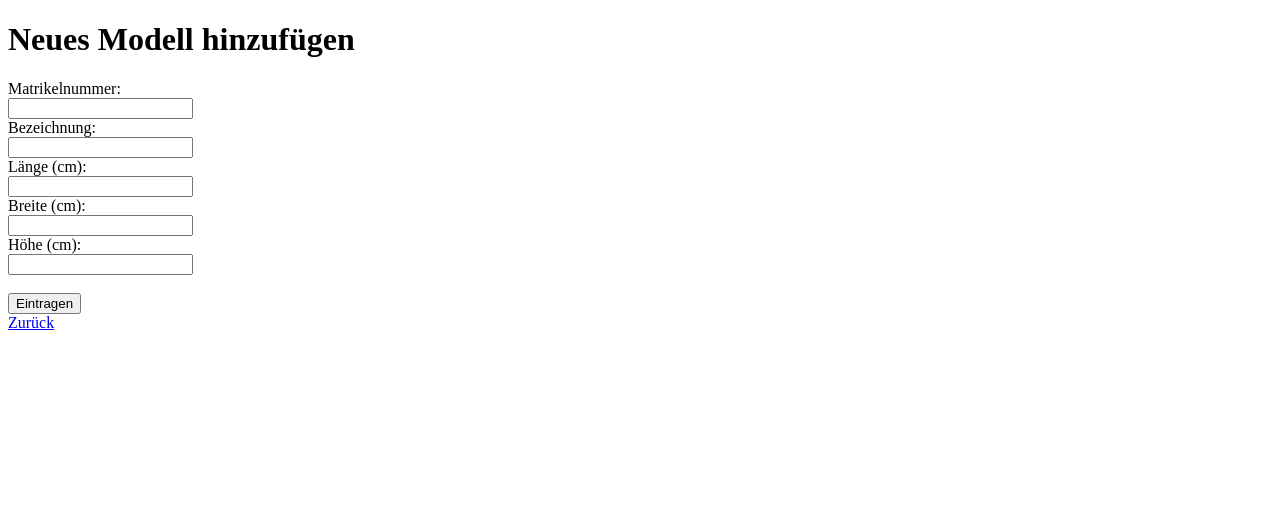
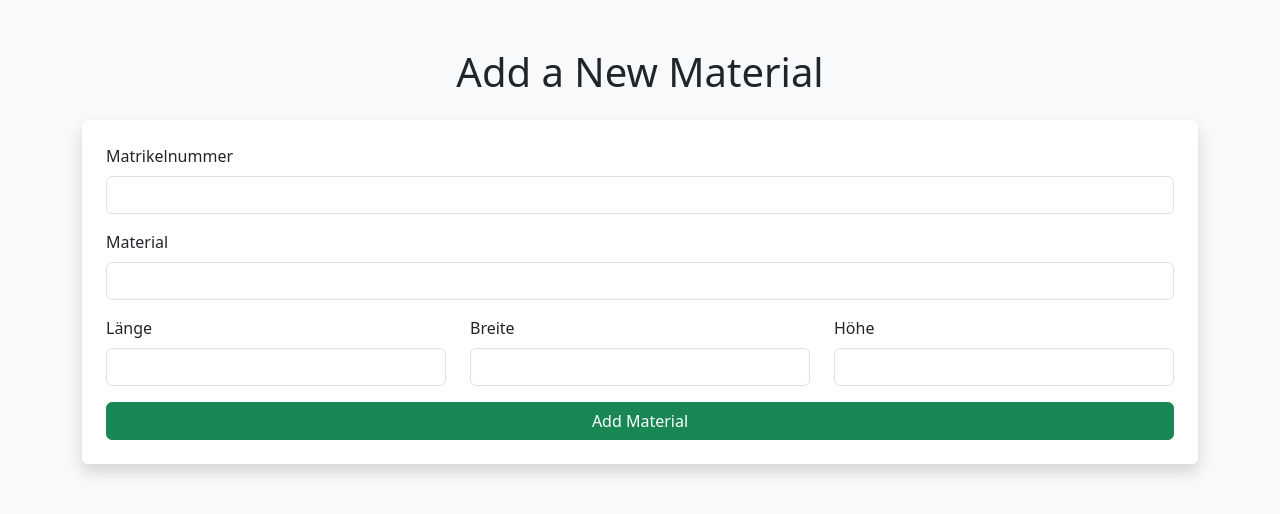
Before and after one commit to katringrs/recycling-app, a Flask app: page /add in a window 1280 px wide. Shown: the top 514 px of the page. Run offline with Flask 3, Linux system fonts and the light colour scheme.

Commit message:
UI Eingabe geändert

```diff
--- a/templates/add_model.html
+++ b/templates/add_model.html
@@ -1,23 +1,40 @@
 <!DOCTYPE html>
 <html lang="en">
 <head>
-    <title>Modell hinzufügen</title>
+    <meta charset="UTF-8">
+    <meta name="viewport" content="width=device-width, initial-scale=1.0">
+    <title>Add Material</title>
+    <link href="https://cdn.jsdelivr.net/npm/bootstrap@5.3.0-alpha3/dist/css/bootstrap.min.css" rel="stylesheet">
 </head>
-<body>
-    <h1>Neues Modell hinzufügen</h1>
-    <form method="POST">
-        <label>Matrikelnummer:</label><br>
-        <input type="text" name="matrikelnummer" required><br>
-        <label>Bezeichnung:</label><br>
-        <input type="text" name="bezeichnung" required><br>
-        <label>Länge (cm):</label><br>
-        <input type="number" step="0.01" name="length" required><br>
-        <label>Breite (cm):</label><br>
-        <input type="number" step="0.01" name="width" required><br>
-        <label>Höhe (cm):</label><br>
-        <input type="number" step="0.01" name="height" required><br><br>
-        <button type="submit">Eintragen</button>
-    </form>
-    <a href="/">Zurück</a>
+<body class="bg-light">
+    <div class="container my-5">
+        <h1 class="text-center mb-4">Add a New Material</h1>
+        <form method="POST" action="/add" class="p-4 bg-white shadow rounded">
+            <div class="mb-3">
+                <label for="matrikelnummer" class="form-label">Matrikelnummer</label>
+                <input type="text" class="form-control" id="matrikelnummer" name="matrikelnummer" required>
+            </div>
+            <div class="mb-3">
+                <label for="material" class="form-label">Material</label>
+                <input type="text" class="form-control" id="material" name="material" required>
+            </div>
+            <div class="row">
+                <div class="col-md-4 mb-3">
+                    <label for="laenge" class="form-label">Länge</label>
+                    <input type="number" class="form-control" id="laenge" name="laenge" required>
+                </div>
+                <div class="col-md-4 mb-3">
+                    <label for="breite" class="form-label">Breite</label>
+                    <input type="number" class="form-control" id="breite" name="breite" required>
+                </div>
+                <div class="col-md-4 mb-3">
+                    <label for="hoehe" class="form-label">Höhe</label>
+                    <input type="number" class="form-control" id="hoehe" name="hoehe" required>
+                </div>
+            </div>
+            <button type="submit" class="btn btn-success w-100">Add Material</button>
+        </form>
+    </div>
+    <script src="https://cdn.jsdelivr.net/npm/bootstrap@5.3.0-alpha3/dist/js/bootstrap.bundle.min.js"></script>
 </body>
 </html>
```
